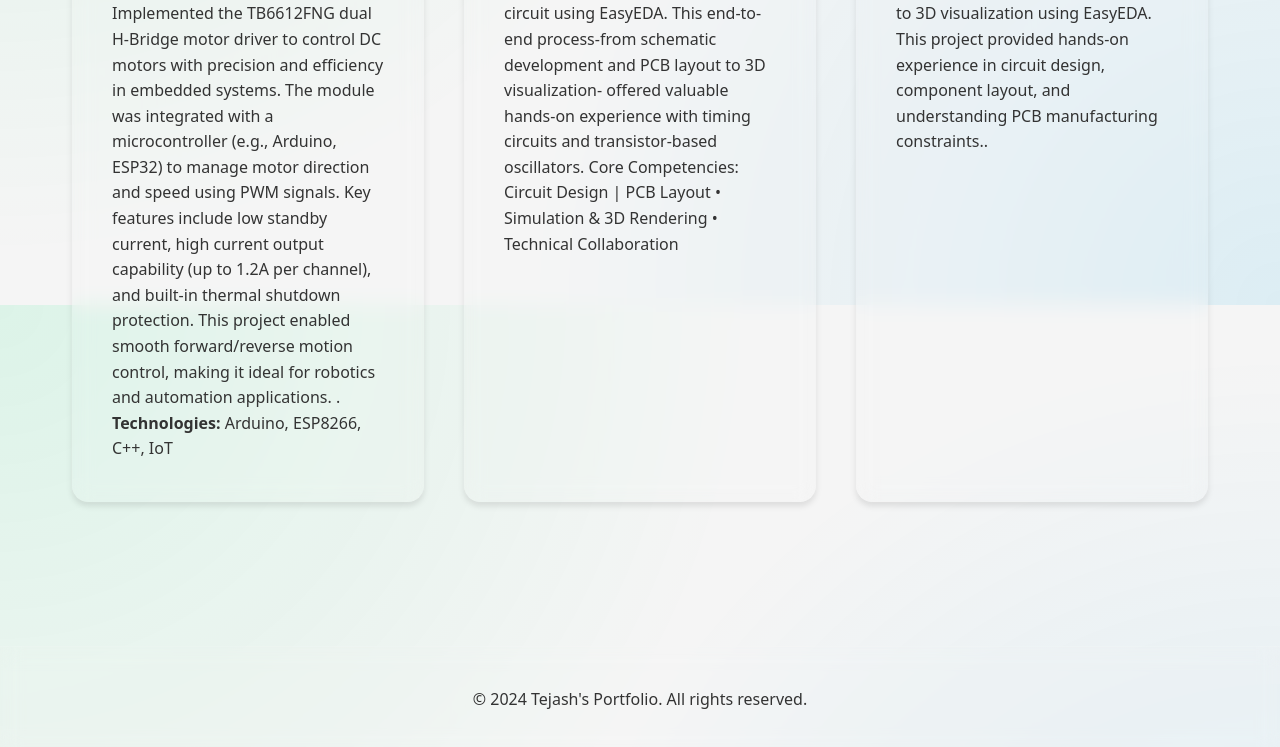
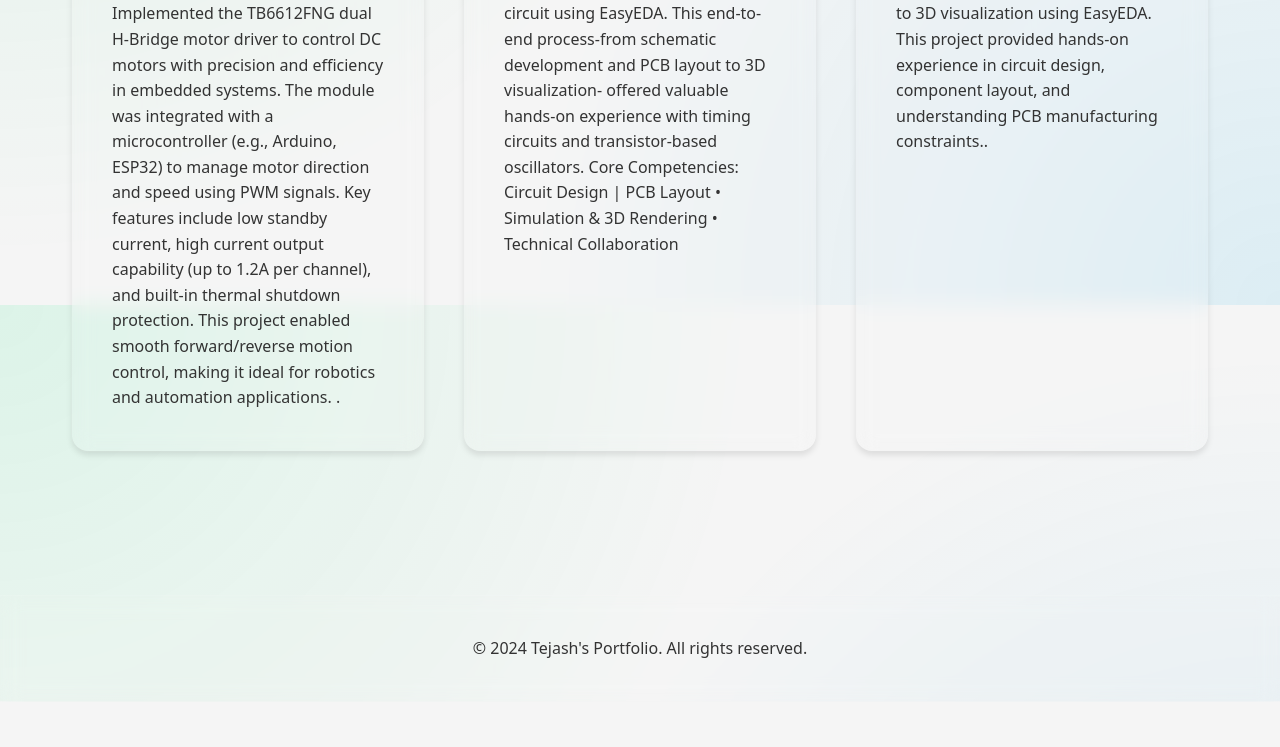
Before and after one commit to Tejashh16/PROFILE, a website: page projects.html in a window 1280 px wide. Shown: the part 495-1242 px from the top of the page. After the commit the page ends 1196 px from the top, so only its background shows below. Drawn offline with Linux system fonts and the light colour scheme.

Commit message:
Update projects.html

```diff
--- a/projects.html
+++ b/projects.html
@@ -25,7 +25,7 @@
 TB6612FNG H-Bridge Motor Controller Integration</h2>
           <p>Implemented the TB6612FNG dual H-Bridge motor driver to control DC motors with precision and efficiency in embedded systems. The module was integrated with a microcontroller (e.g., Arduino, ESP32) to manage motor direction and speed using PWM signals. Key features include low standby current, high current output capability (up to 1.2A per channel), and built-in thermal shutdown protection. This project enabled smooth forward/reverse motion control, making it ideal for robotics and automation applications.
 .</p>
-          <p><strong>Technologies:</strong> Arduino, ESP8266, C++, IoT</p>
+
         </section>
         <section>
           <h2>Astable Multivibrator Circuit Design</h2>
```
